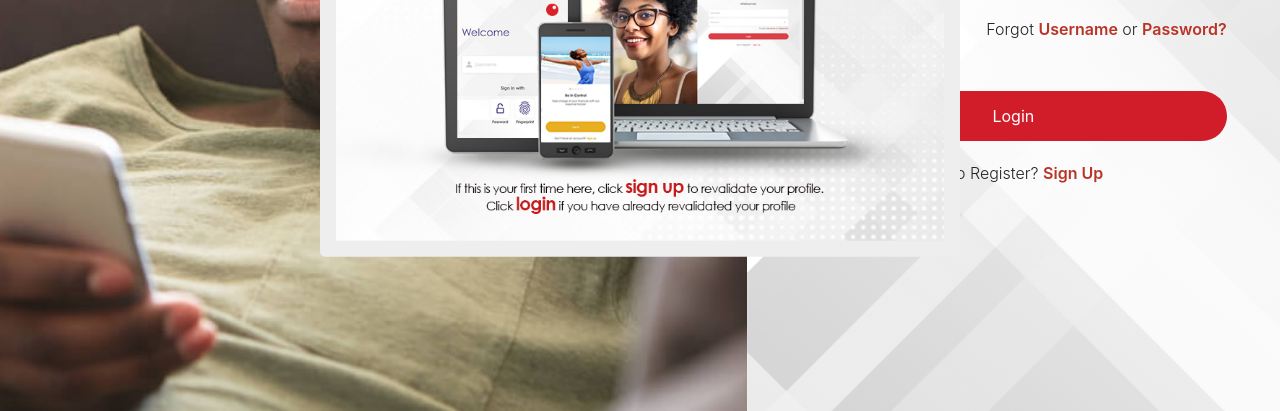
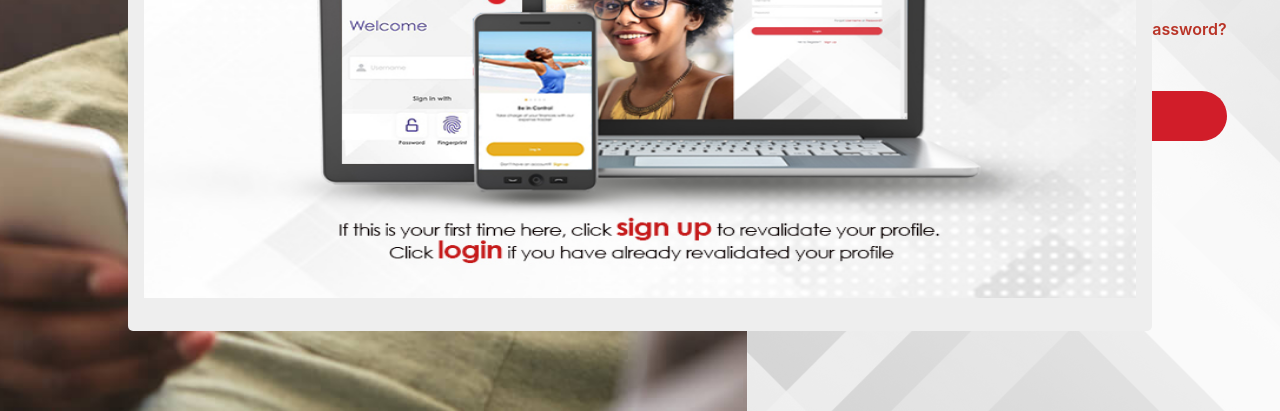
Before and after one commit to victorAnumudu/sterling-Bank, a plain HTML site: page innerPages/sterlingIB/sterlingIB.html in a window 1280 px wide. Shown: the part 389-800 px from the top of the page. Drawn offline with nearby package versions, Linux system fonts and the light colour scheme.

Commit message:
remodified the adjustment on the popUp

```diff
--- a/css/sterlingIB.css
+++ b/css/sterlingIB.css
@@ -15,8 +15,8 @@
     z-index: 1;
     background-color: rgb(238, 238, 238);
     border-radius: 5px;
-    width: 50%;
-    height: auto
+    width: 80%;
+    height: 80vh;
 }
 .closePopUp{
     color: #AD161F;
@@ -31,7 +31,7 @@
     clear: both;
     display: block;
     width: 100%;
-    height: auto;
+    height: 90%;
 }
 /* END OF POP UP DISPLAY */
 
```
